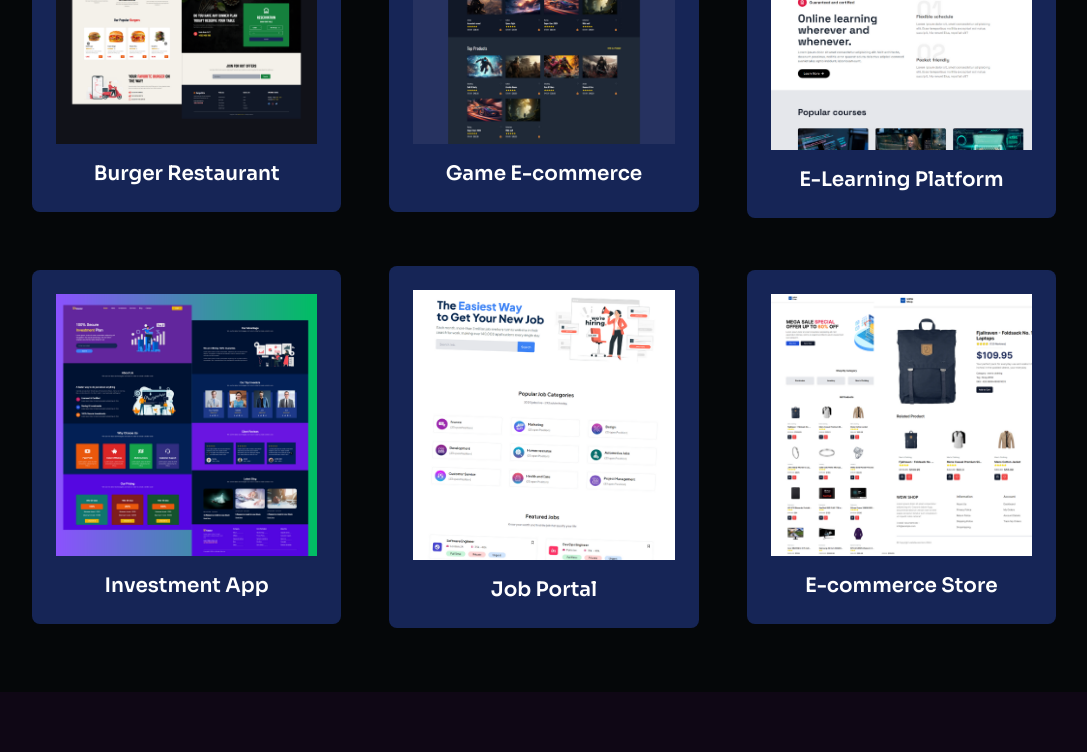
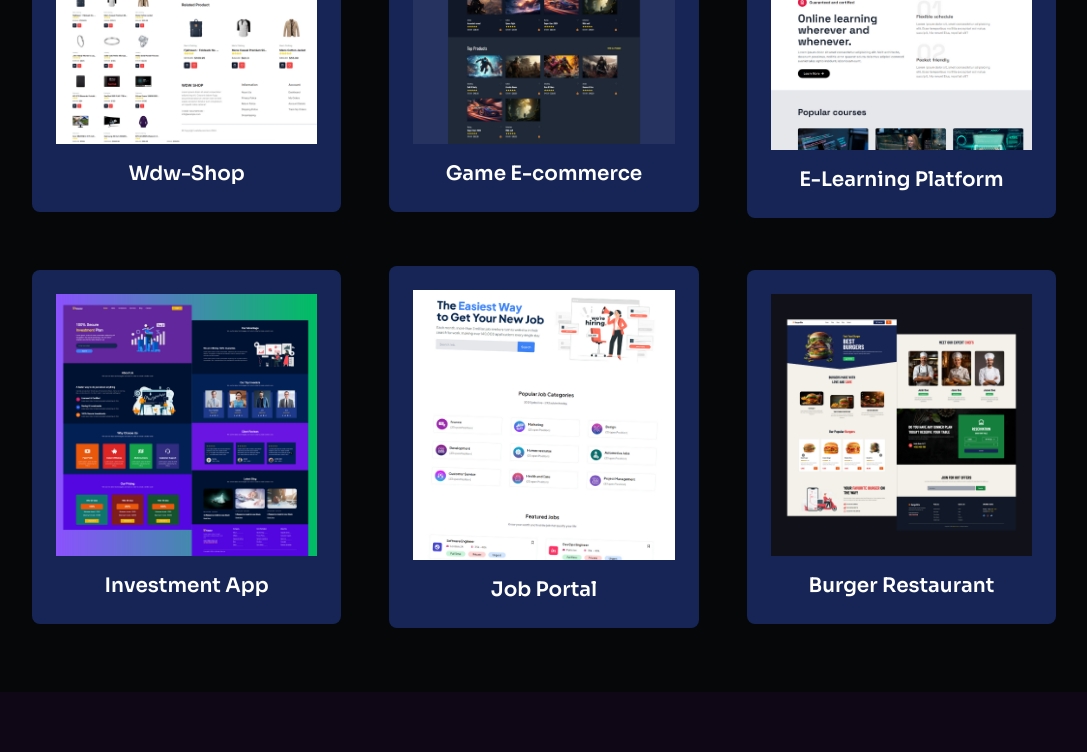
Before and after one commit to brochjosias/Dev-portfolio, a Next.js app in the folder devportfolio/: page / in a window 1280 px wide. Shown: the part 2799-3551 px from the top of the page, without its empty margins (96-1183 px from the left). Built offline with nearby package versions, Linux system fonts and the light colour scheme.

Commit message:
Update data.ts

```diff
--- a/devportfolio/Data/data.ts
+++ b/devportfolio/Data/data.ts
@@ -74,9 +74,9 @@ export const servicesData = [
 export const projectData = [
   {
     id: 1,
-    name: "Burger Restaurant",
-    image: "/imagens/p2.png",
-    url: "https://burger-pearl.vercel.app/",
+    name: "Wdw-Shop",
+    image: "/imagens/p7.png",
+    url: "https://www.linkedin.com/posts/josiasbroch_nextjs-typescript-paypal-activity-7323011781285572609-YGuC?utm_source=share&utm_medium=member_desktop&rcm=ACoAADlRdAMBKY74vEDZtFxqewys63zNrB0PecY",
   },
   {
     id: 2,
@@ -104,9 +104,9 @@ export const projectData = [
   },
   {
     id: 6,
-    name: "E-commerce Store",
-    image: "/imagens/p7.png",
-    url: "https://wdw-ecom.vercel.app/",
+    name: "Burger Restaurant",
+    image: "/imagens/p2.png",
+    url: "https://burger-pearl.vercel.app/",
   },
 ];
 
```
